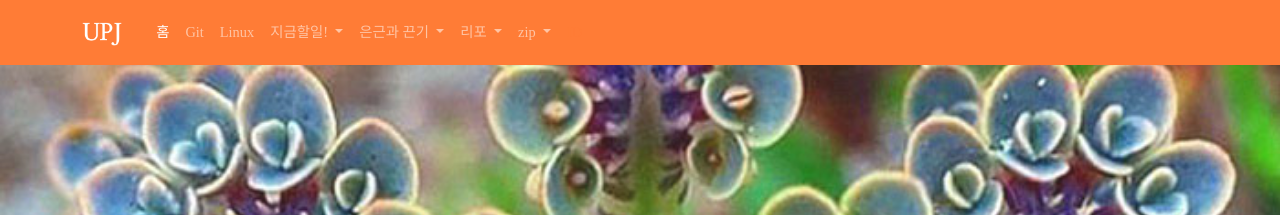
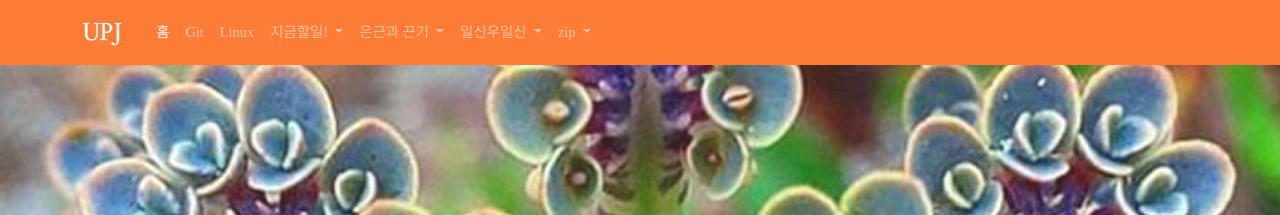
Before and after one commit to upj53/upj53.github.io, a Jekyll site: the page built from index.html, in a window 1280 px wide. Shown: the top 215 px of the page. Built offline with Jekyll 4.4.1, drawn with Linux system fonts in a browser that asks for light colours; nearby versions of some CDN libraries; some web fonts are replaced.

Commit message:
apply PARA

```diff
--- a/_data/menu_group_3.yml
+++ b/_data/menu_group_3.yml
@@ -5,7 +5,7 @@
   label : 은근과 끈기
   prefix: area
 - name: Resource
-  label : 리포
+  label : 일신우일신
   prefix: resource
 - name: Archive
   label : zip
--- a/_includes/navbar.html
+++ b/_includes/navbar.html
@@ -37,41 +37,12 @@
         </li>
         ----------->
 
-        <!---------강의들 lectures
-        <li class="nav-item dropdown">
-          <a class="nav-link dropdown-toggle {% if page.url contains '/lectures/' %}active{% endif %}" href="#" role="button" data-bs-toggle="dropdown" aria-expanded="false">
-            일신우일신
-          </a>
-          <ul class="dropdown-menu">
-            {% for item in site.lectures%}
-            <li><a class="dropdown-item {% if page.url == item.addr %}active{% endif %}" href="{{ item.addr }}">{{ item.title }}</a></li>
-            {% endfor %}
-          </ul>
-        </li>
-        ----------->
-
         <!---------그룹 2: my----------->
         {% for item in site.data.menu_group_2 %}
         <li class="nav-item">
           <a href="{{ item.link }}" class="nav-link {% if page.url == item.link %}active{% endif %}">{{ item.name }}</a>
         </li>
         {% endfor %}
-
-        <!---------준비중 preparing----------->
-        {% if jekyll.environment == "development" %}
-        <li class="nav-item dropdown">
-          <a class="nav-link dropdown-toggle {% if page.url contains '/pre/' %}active{% endif %}" href="#" role="button" data-bs-toggle="dropdown" aria-expanded="false">
-            preparing
-          </a>
-          <ul class="dropdown-menu">
-            {% for item in site.preparing %}
-            {% unless item.title contains "Test" %}
-            <li><a class="dropdown-item {% if page.url == item.permalink %}active{% endif %}" href="{{ item.permalink }}">{{ item.title }}</a></li>
-            {% endunless %}
-            {% endfor %}
-          </ul>
-        </li>
-        {% endif %}
 
         <!---------그룹 3:  PARA----------->
         {% for item in site.data.menu_group_3 %}
@@ -134,6 +105,22 @@
         </li>
         {% endfor %}
 
+        <!---------준비중 preparing----------->
+        {% if jekyll.environment == "development" %}
+        <li class="nav-item dropdown">
+          <a class="nav-link dropdown-toggle {% if page.url contains '/pre/' %}active{% endif %}" href="#" role="button" data-bs-toggle="dropdown" aria-expanded="false">
+            preparing
+          </a>
+          <ul class="dropdown-menu">
+            {% for item in site.preparing %}
+            {% unless item.title contains "Test" %}
+            <li><a class="dropdown-item {% if page.url == item.permalink %}active{% endif %}" href="{{ item.permalink }}">{{ item.title }}</a></li>
+            {% endunless %}
+            {% endfor %}
+          </ul>
+        </li>
+        {% endif %}
+
         <!---->
         <li class="nav-item">
           <script type="text/javascript">
```
